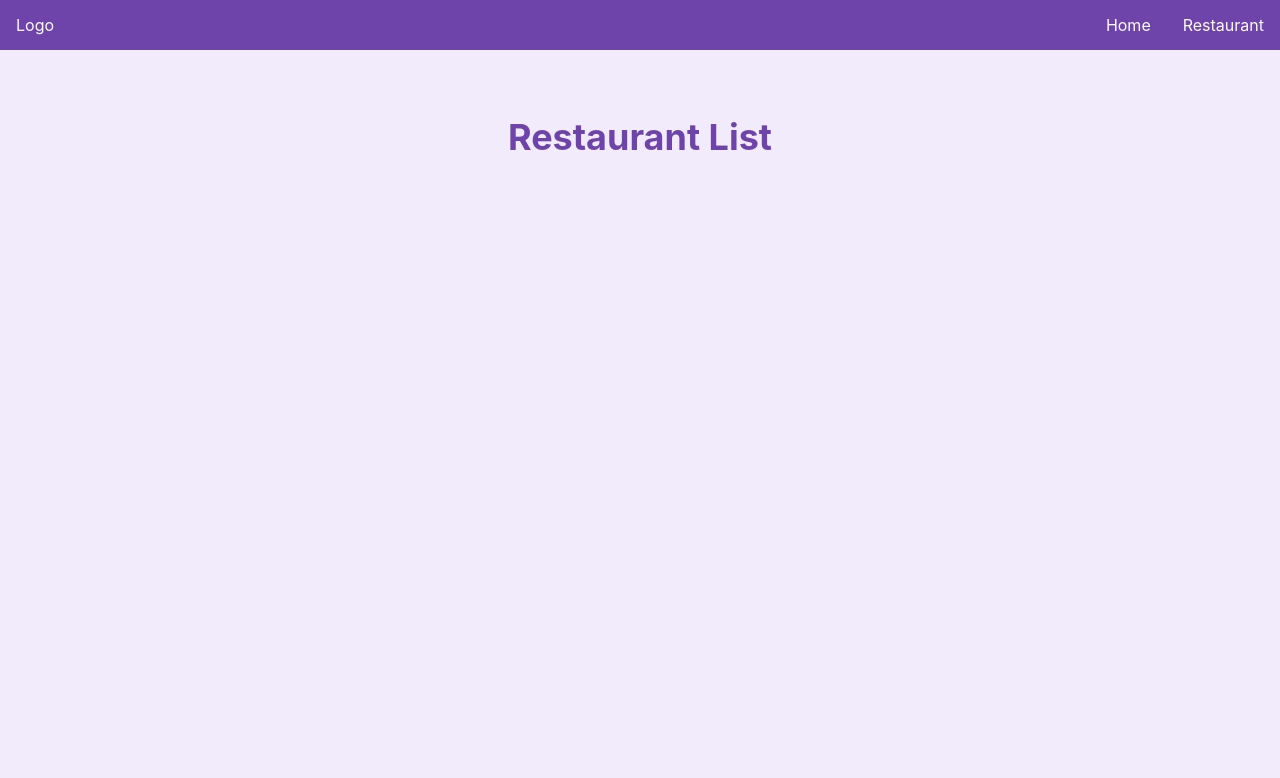
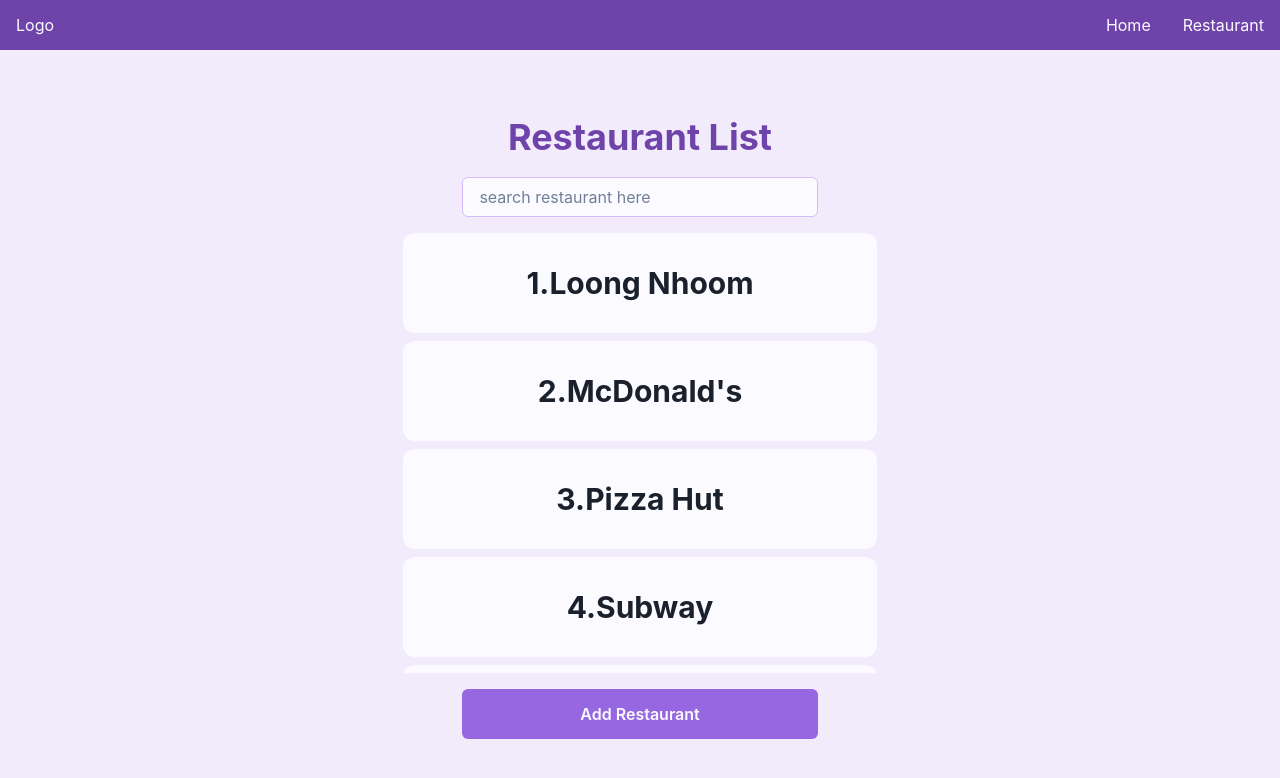
Before and after one commit to CS23-IntegrateProject-1/tutoring-frontend, a React (Vite) app: page /restaurants in a window 1280 px wide. Shown: the top 778 px of the page. Built offline with nearby package versions, Linux system fonts and the light colour scheme.

Commit message:
[ADD] LAB1_Front_Ne
- Tranning LAB1

```diff
--- a/src/pages/RestaurantDetailModal.tsx
+++ b/src/pages/RestaurantDetailModal.tsx
@@ -7,7 +7,9 @@
   ModalCloseButton,
   ModalBody,
   ModalContent,
+  ModalFooter,
   Text,
+  Button,
 } from "@chakra-ui/react";
 import { FC } from "react";
 
--- a/src/pages/Restaurants.tsx
+++ b/src/pages/Restaurants.tsx
@@ -20,6 +20,17 @@
 }
 
 export const Restaurants: FC = () => {
+  const restaurantModal = useDisclosure();
+  const addModal = useDisclosure();
+  const [searchFilter, setSearchFilter] = useState<string>("");
+  const [selectedRestaurant, setSelectedRestaurant] =
+    useState<RestaurantProps | null>(null);
+  const restaurants: RestaurantProps[] = mock;
+
+  const handleOpenModal = (restaurant: RestaurantProps) => {
+    setSelectedRestaurant(restaurant);
+    restaurantModal.onOpen();
+  };
 
   return (
     <Box
@@ -31,10 +42,10 @@
       <Heading m="0.5em" textAlign={"center"} color={"primary.500"}>
         Restaurant List
       </Heading>
-      {/* <SearchBar
+      <SearchBar
         searchFilter={searchFilter}
         setSearchFilter={setSearchFilter}
-      /> */}
+      />
       <Flex
         flexDir={"column"}
         align={"center"}
@@ -48,30 +59,57 @@
           spacing={"0.5em"}
           width={{ base: "100%", sm: "80%" }}
         >
-          {/*
-            Map restaurant components here
-          */}
+          {restaurants
+            .filter((restaurant) =>
+              restaurant.name
+                .toLowerCase()
+                .includes(searchFilter.toLowerCase()),
+            )
+            .map((restaurant, index) => (
+              <Flex
+                justify={"center"}
+                align={"center"}
+                width={"100%"}
+                height={"100px"}
+                borderRadius={"12px"}
+                padding={"2em"}
+                background={"primary.100"}
+                key={restaurant.id}
+                cursor={"pointer"}
+                onClick={() => handleOpenModal(restaurant)}
+              >
+                <Heading size={"lg"}>
+                  {index + 1}.{restaurant.name}
+                </Heading>
+              </Flex>
+            ))}
         </VStack>
       </Flex>
 
-      {
-        /*
-          create add Button here
-        */
-      }
-      {
-        /*
-          call a <RestaurantDetailModal/> component here
-          and pass the props
+      <Button
+        w={{ base: "70%", sm: "40%", lg: "30%" }}
+        height={"50px"}
+        m={"auto"}
+        background={"primary.400"}
+        color={"primary.100"}
+        _hover={{ background: "primary.500" }}
+        onClick={addModal.onOpen}
+      >
+        Add Restaurant
+      </Button>
 
-        */
-      }
-      {
-        /*
-          call a <AddModal/> component here
+      {selectedRestaurant && (
+        <RestaurantDetailModal
+          isOpen={restaurantModal.isOpen}
+          onClose={restaurantModal.onClose}
+          id={selectedRestaurant.id}
+          name={selectedRestaurant.name}
+          location={selectedRestaurant.location}
+          numberOfEmployee={selectedRestaurant.numberOfEmployee}
+        />
+      )}
 
-        */
-      }
+      <AddModal isOpen={addModal.isOpen} onClose={addModal.onClose} />
     </Box>
   );
 };
```
Also changed, not shown: src/pages/AddModal.tsx (line endings or trailing spaces).
